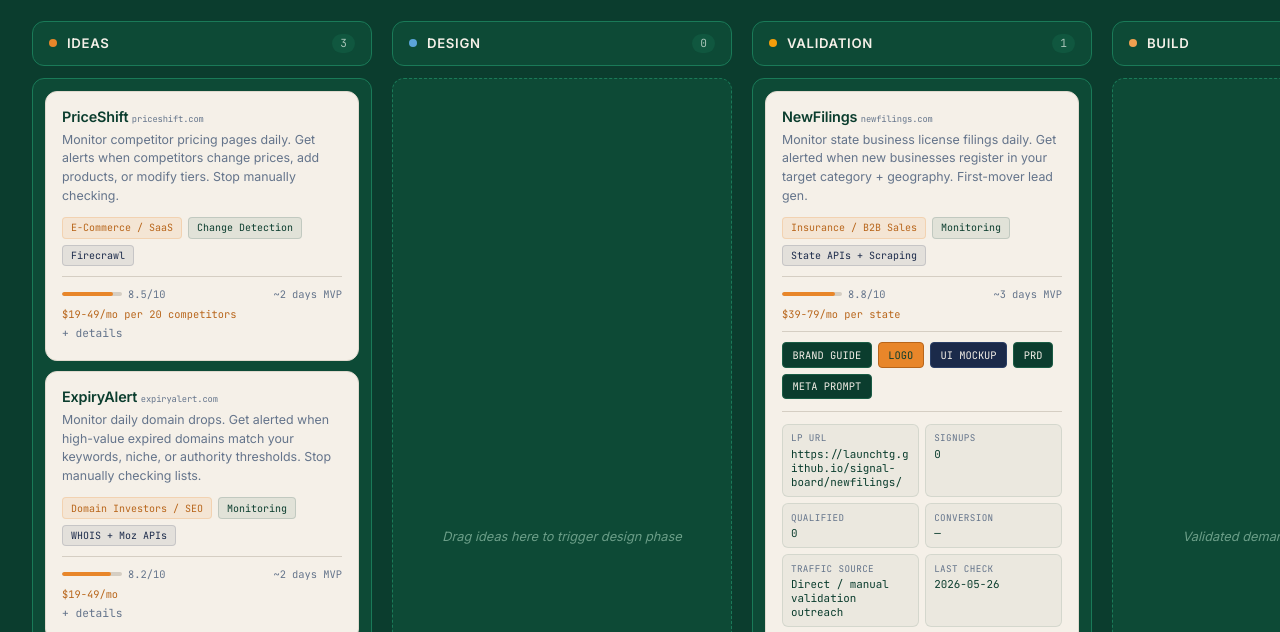
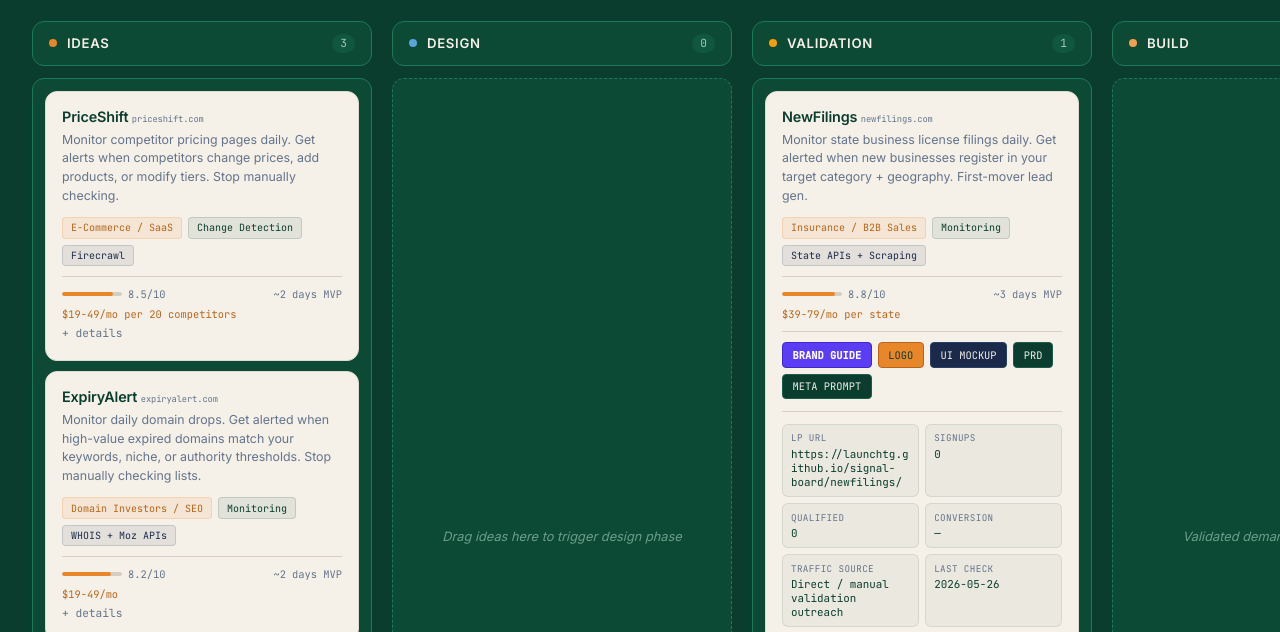
Before and after one commit to launchtg/signal-board, a plain HTML site: page index.html in a window 1280 px wide. Shown: the part 99-731 px from the top of the page. Drawn offline with nearby package versions, Linux system fonts and the light colour scheme.

Commit message:
Highlight brand guide asset on Signal Board cards

```diff
--- a/index.html
+++ b/index.html
@@ -367,6 +367,13 @@
     .asset-link:hover {
       background: var(--pine-green);
       border-color: var(--primary);
+    }
+
+    .asset-link.brand-link {
+      background: #5B3DF5;
+      color: #FFFFFF;
+      border-color: #4127C9;
+      font-weight: 700;
     }
 
     .asset-link.logo-link {
@@ -764,7 +771,7 @@
     function renderAssets(project) {
       return `
         <div class="card-assets">
-          ${project.assets.brandGuide ? `<a href="#" onclick="openModal('${escapeJs(project.name)} — Brand Guide','image','${rawUrl(project.assets.brandGuide)}');return false" class="asset-link">BRAND GUIDE</a>` : ''}
+          ${project.assets.brandGuide ? `<a href="#" onclick="openModal('${escapeJs(project.name)} — Brand Guide','image','${rawUrl(project.assets.brandGuide)}');return false" class="asset-link brand-link">BRAND GUIDE</a>` : ''}
           ${project.assets.logo ? `<a href="#" onclick="openModal('${escapeJs(project.name)} — Logo','image','${rawUrl(project.assets.logo)}');return false" class="asset-link logo-link">LOGO</a>` : ''}
           ${project.assets.uiMockup ? `<a href="#" onclick="openModal('${escapeJs(project.name)} — UI Mockup','image','${rawUrl(project.assets.uiMockup)}');return false" class="asset-link ui-link">UI MOCKUP</a>` : ''}
           ${project.assets.prd ? `<a href="#" onclick="openModal('${escapeJs(project.name)} — PRD','markdown','${rawUrl(project.assets.prd)}');return false" class="asset-link">PRD</a>` : ''}
```
